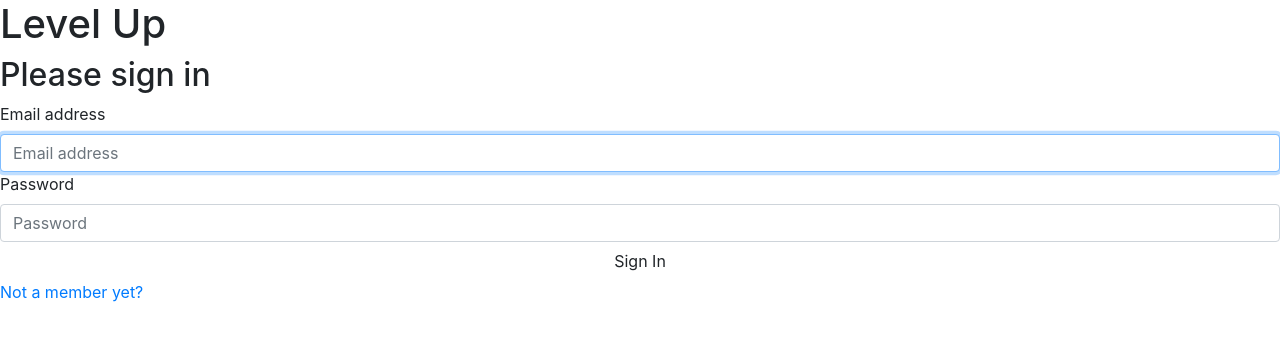
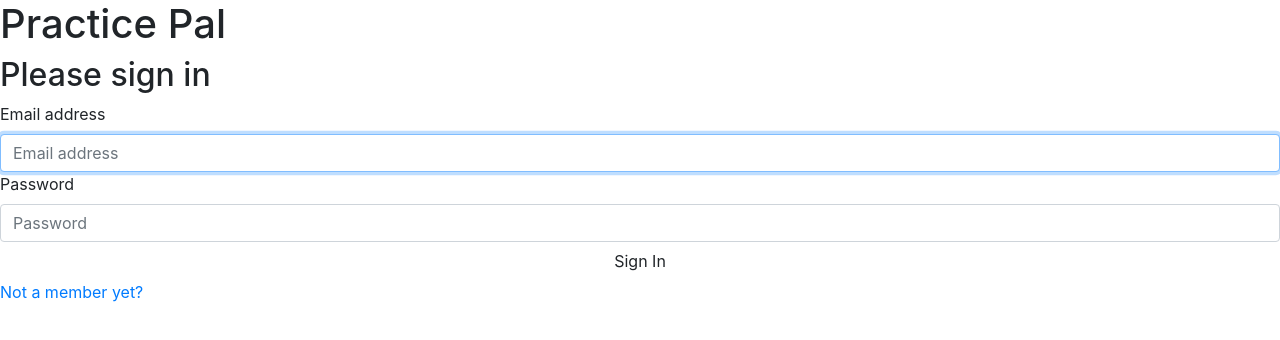
Before and after one commit to jshearon/practicepal, a React (Create React App) app: page /login in a window 1280 px wide. Shown: the top 340 px of the page. Built offline with nearby package versions, Linux system fonts and the light colour scheme.

Commit message:
basic auth registration/login complete

```diff
--- a/src/auth/Login.js
+++ b/src/auth/Login.js
@@ -25,7 +25,7 @@ export const Login = (props) => {
             .then(res => res.json())
             .then(res => {
                 if ('valid' in res && res.valid && 'token' in res) {
-                    localStorage.setItem( 'lu_token', res.token )
+                    localStorage.setItem( 'pp_token', res.token )
                     props.history.push('/')
                 }
                 else {
@@ -42,7 +42,7 @@ export const Login = (props) => {
             </dialog>
             <section>
                 <form className='form--login' onSubmit={handleLogin}>
-                    <h1>Level Up</h1>
+                    <h1>Practice Pal</h1>
                     <h2>Please sign in</h2>
                     <fieldset>
                         <label htmlFor='inputEmail'> Email address </label>
```
